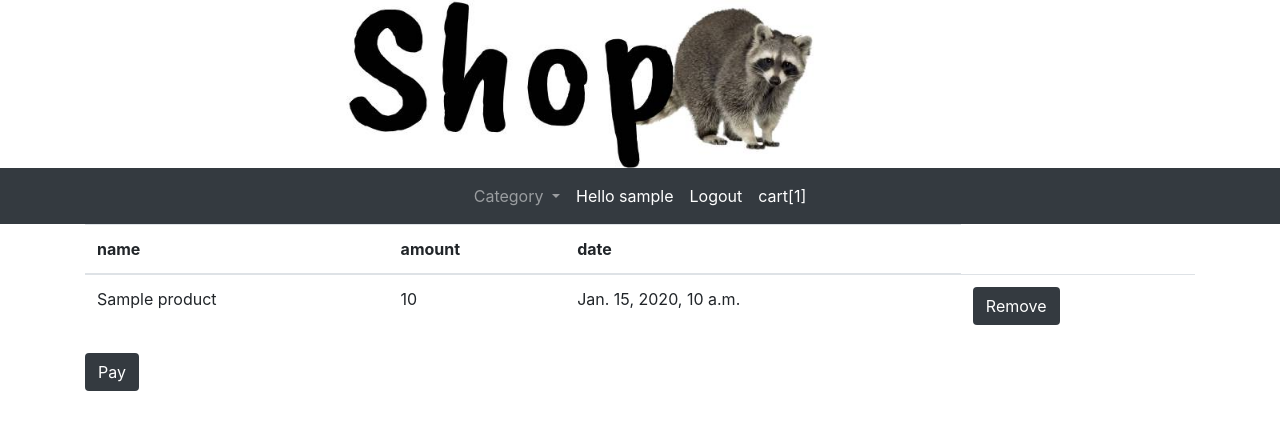
After one commit to Krzewskimichal/shop, a Django app: page /cart/ in a window 1280 px wide. The commit adds this page. Shown: the top 430 px of the page. Run offline with Django 3.2, Linux system fonts and the light colour scheme; a user stored in the database is signed in; tables that the repository leaves empty hold one stand-in row (values such as "Sample post"); some libraries are stand-ins or nearby versions.

Commit message:
create cart view, adding products to cart, simple upgrades of templates, add amount of product to context_procesor

```diff
--- a/shopapi/forms.py
+++ b/shopapi/forms.py
@@ -1,6 +1,5 @@
 from django import forms
 from django.contrib.auth.models import User
-from .models import CartItemModel
 
 
 class RegisterForm(forms.Form):
@@ -11,13 +10,25 @@ class RegisterForm(forms.Form):
 
 
 class LoginForm(forms.Form):
-    username = forms.CharField(max_length=128, required=True, label='username', widget=forms.TextInput(
+    username = forms.CharField(max_length=128, label='', required=True, widget=forms.TextInput(
         attrs={
             "class": "form-control mr-sm-2",
+            "placeholder": "username",
         }
     ))
-    password = forms.CharField(label='password', required=True, widget=forms.PasswordInput(
+    password = forms.CharField(required=True, label='', widget=forms.PasswordInput(
         attrs={
             "class": "form-control mr-sm-2",
+            "placeholder": "password",
         }
     ))
+
+
+class AddToCartForm(forms.Form):
+    amount = forms.IntegerField(required=True, label='', widget=forms.NumberInput(
+        attrs={
+            "class": "form-control mr-sm-2",
+            "value": 1
+
+        }
+    ))
--- a/shopapi/models.py
+++ b/shopapi/models.py
@@ -21,16 +21,8 @@ class Category(models.Model):
         return self.name
 
 
-class CartItemModel(models.Model):
-    product = models.ManyToManyField(Product)
-    quantity = models.IntegerField(default=1)
+class Cart(models.Model):
+    user = models.ForeignKey(User, on_delete=models.CASCADE)
+    product = models.ForeignKey(Product, on_delete=models.CASCADE)
+    amount = models.IntegerField()
     date = models.DateTimeField(auto_now=True)
-
-    def __str__(self):
-        return self.product.name
-
-
-class CartModel(models.Model):
-    product = models.ManyToManyField(CartItemModel)
-    total = models.DecimalField(max_digits=100, decimal_places=2)
-    user = models.OneToOneField(User, on_delete=models.CASCADE)
--- a/shopapi/my_context_processor.py
+++ b/shopapi/my_context_processor.py
@@ -2,6 +2,7 @@ from shopapi.models import Category
 from django.shortcuts import render
 from django.contrib.auth.models import User
 from .forms import LoginForm
+from .models import Cart
 
 
 def my_cp(request):
@@ -9,8 +10,14 @@ def my_cp(request):
     # if is logged return hell username in base template
     # category return dropdown list in nav-bar in base template
     # loggin form in nav -ar
+    cart_intem_count = 0
     if request.user.is_authenticated:
         logged = request.user.username
+        user = request.user
+        amount_cart_item = Cart.objects.filter(user=user)
+
+        for i in amount_cart_item:
+            cart_intem_count += 1
     else:
         logged = False
     login_form = LoginForm()
@@ -18,5 +25,6 @@ def my_cp(request):
         'category': Category.objects.all(),
         'logged': logged,
         'login_form': login_form,
+        'amount_count_item': cart_intem_count,
     }
     return data
--- a/shopapi/templates/shopapi/base.html
+++ b/shopapi/templates/shopapi/base.html
@@ -18,6 +18,7 @@
                 <img class="center" width="80%" src="{% static 'shopapi/raccoon.jpg' %}" alt="raccon">
             </a>
         </div>
+
         <!-- navbar -->
         <nav class="text-white navbar navbar-expand-sm bg-dark navbar-dark justify-content-center">
             <ul class="navbar-nav">
@@ -50,8 +51,12 @@
                     <a class="text-white nav-link" href="{% url 'shopapi:register' %}">Register</a>
                 </li>
                 {% endif %}
+                <li class="nav-item">
+                    <a class="nav-link text-white" href="{% url 'shopapi:cart' %}">cart[{{ amount_count_item }}]</a>
+                </li>
             </ul>
         </nav>
+
     </header>
     <div class="container">
         {% block content %}{% endblock %}
--- /dev/null
+++ b/shopapi/templates/shopapi/cart.html
@@ -0,0 +1,23 @@
+{% extends 'shopapi/base.html' %}
+{% block content %}
+<table class="table">
+    <thead>
+        <tr>
+            <th>name</th>
+            <th>amount</th>
+            <th>date</th>
+        </tr>
+    </thead>
+    <tbody>
+        {% for i in products_in_cart %}
+        <tr>
+            <td>{{ i.product.name }}</td>
+            <td>{{ i.amount }}</td>
+            <td>{{ i.date }}</td>
+            <td><button class="btn text-white bg-dark">Remove</button></td>
+        </tr>
+        {% endfor %}
+    </tbody>
+</table>
+<button class="btn text-white bg-dark">Pay</button>
+{% endblock %}
--- a/shopapi/urls.py
+++ b/shopapi/urls.py
@@ -1,8 +1,7 @@
 from django.urls import path, include, re_path
 from shopapi import views
 
-from shopapi.views import ProductListView, DetailView, MainSiteView, RegisterView, logout_view, login_view, \
-    add_cart_item
+from shopapi.views import ProductListView, DetailView, MainSiteView, RegisterView, logout_view, login_view, CartView
 
 app_name = 'shopapi'
 urlpatterns = [
@@ -12,5 +11,7 @@ urlpatterns = [
     path('register/', RegisterView.as_view(), name='register'),
     path('logout/', logout_view, name='logout'),
     path('login/', login_view, name='login'),
-    path('add_cart_item/', views.add_cart_item, name='add_cart_item'),
+    path('cart/', CartView.as_view(), name='cart'),
+    # for testing
+    path('test/', CartView.as_view(), name='test'),
 ]
--- a/shopapi/views.py
+++ b/shopapi/views.py
@@ -3,7 +3,7 @@ from .models import *
 from django.views import View, generic
 from django.shortcuts import render, redirect
 from django.http import HttpRequest
-from .forms import RegisterForm, LoginForm
+from .forms import RegisterForm, LoginForm, AddToCartForm
 from django.contrib.auth import login, authenticate, logout
 
 
@@ -20,12 +20,18 @@ class ProductListView(View):
         return render(request, 'shopapi/product_list.html', context=product_list)
 
 
-class DetailView(generic.DetailView):
+class DetailView(View):
     """
     Get pk from url and return product details
     """
-    model = Product
-    template_name = 'shopapi/product_detail.html'
+    def get(self, request, pk):
+        data = Product.objects.get(id=pk)
+        form = AddToCartForm()
+        data = {
+            'product_detail': data,
+            'form': form,
+        }
+        return render(request, 'shopapi/product_detail.html', data)
 
 
 class MainSiteView(View):
@@ -88,24 +94,33 @@ def logout_view(request):
     return redirect('/')
 
 
-def add_cart_item(request):
-    """
-    add item to cart
-    :param request
-    :return:
-    """
-    product = request.POST.get("product")
-    product = Product.objects.get(name=product)
-    quantity = request.POST.get("quantity")
-    item = CartItemModel(quantity=quantity)
-    item.save()
-    item.product.add(product)
-    return redirect("../")
-
-
 class CartView(View):
     """
-    handling cart
+    Display cart of current logged user
     """
     def get(self, request):
-        data = CartItemModel.objects.filter()
+        if request.user.is_authenticated:
+            user = request.user
+            products_in_cart = Cart.objects.filter(user=user)
+            products_in_cart = {
+                'products_in_cart': products_in_cart,
+            }
+            return render(request, 'shopapi/cart.html', products_in_cart)
+        else:
+            pass
+
+    """
+    get data from DetailView and store in to database
+    """
+    def post(self, request):
+        amount = request.POST.get('amount')
+        product_name = request.POST.get('product')
+        product = Product.objects.get(name=product_name)
+        next_url = product.category
+        if request.user.is_authenticated:
+            user = request.user
+            item = Cart(user=user, product=product, amount=amount)
+            item.save()
+            return redirect(f"../product_list/{next_url}")
+        else:
+            pass
```
Also changed, not shown: shopapi/templates/shopapi/product_detail.html (+8 -8 lines), shopapi/templates/shopapi/test.html (added, +9 -0 lines), shopapi/migrations/0002_cart.py (added), shopapi/migrations/0002_cartitemmodel_cartmodel.py (deleted).
